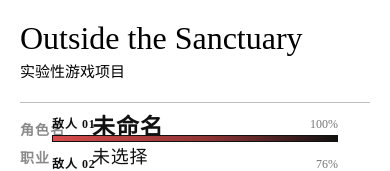
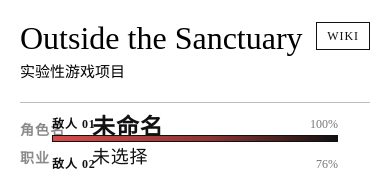
Before and after one commit to leapingfish1ee-coder/Outside-the-Sanctuary, a plain HTML site: page index.html in a window 390 px wide. Shown: the top 171 px of the page. Drawn offline with Linux system fonts and the light colour scheme.

Commit message:
Add Wiki entry button

```diff
--- a/index.html
+++ b/index.html
@@ -17,6 +17,8 @@
     .player__value{color:#111;font-size:23px;font-weight:700;letter-spacing:.04em}
     .player__row:last-child{margin-bottom:0}
     .player__row:last-child .player__value{font-size:18px;font-weight:400}
+    .wiki-link{position:absolute;right:4.1667vw;top:44px;padding:8px 13px;border:1px solid #111;color:#111;background:#fff;text-decoration:none;font-family:SimSun,"宋体",serif;font-size:14px;line-height:1;letter-spacing:.08em;transition:background .15s,color .15s}
+    .wiki-link:hover,.wiki-link:focus-visible{background:#111;color:#fff;outline:none}
     .enemies{position:absolute;top:36px;left:50%;width:286px;transform:translateX(-50%);display:flex;flex-direction:column;gap:16px;font-family:SimSun,"宋体",serif}
     .enemy{width:100%}
     .enemy__meta{display:flex;align-items:baseline;justify-content:space-between;margin-bottom:5px;font-size:12px;line-height:1;color:#777}
@@ -60,6 +62,7 @@
     .skill:nth-child(10)::before{inset:10px;border-radius:0;transform:rotate(22.5deg)}
     @media(max-width:1100px){
       .brand{left:32px;top:28px}
+      .wiki-link{right:32px;top:28px}
       .player{left:32px;top:116px}
       .attributes{left:32px;bottom:28px;transform:scale(.82);transform-origin:left bottom}
       .skillbar{bottom:26px;gap:4px;padding:5px}
@@ -70,6 +73,7 @@
       .brand{left:20px;top:22px}
       .brand h1{font-size:32px}
       .brand p{font-size:15px}
+      .wiki-link{right:20px;top:22px;padding:7px 10px;font-size:12px}
       .player{left:20px;top:102px;width:calc(100vw - 40px);padding-top:13px}
       .player__row{margin-bottom:9px}
       .enemies{top:118px;width:min(286px,calc(100vw - 40px))}
@@ -80,6 +84,7 @@
   </style>
 </head>
 <body>
+  <a class="wiki-link" href="wiki.html">WIKI</a>
   <header class="brand">
     <h1>Outside the Sanctuary</h1>
     <p>实验性游戏项目</p>
```
